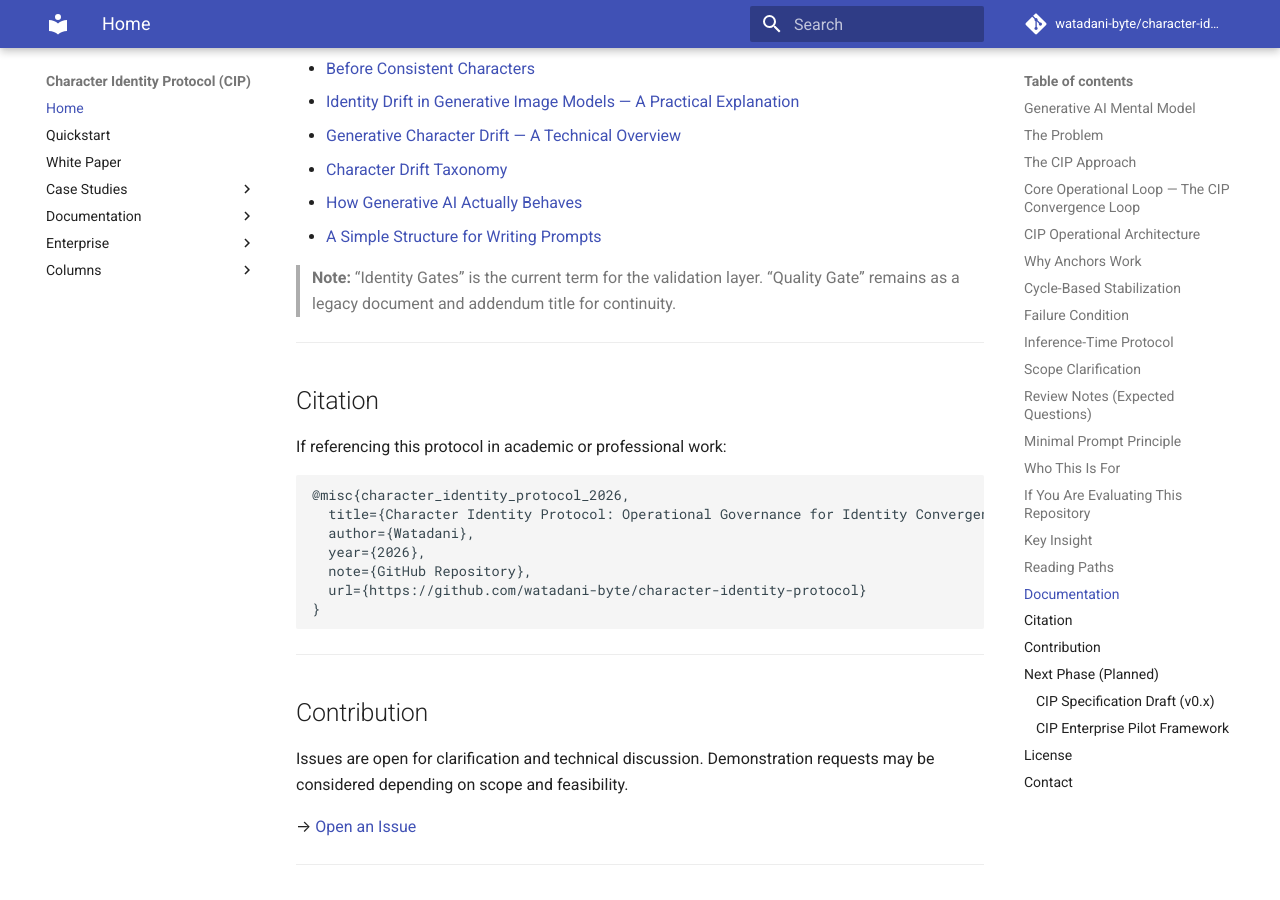
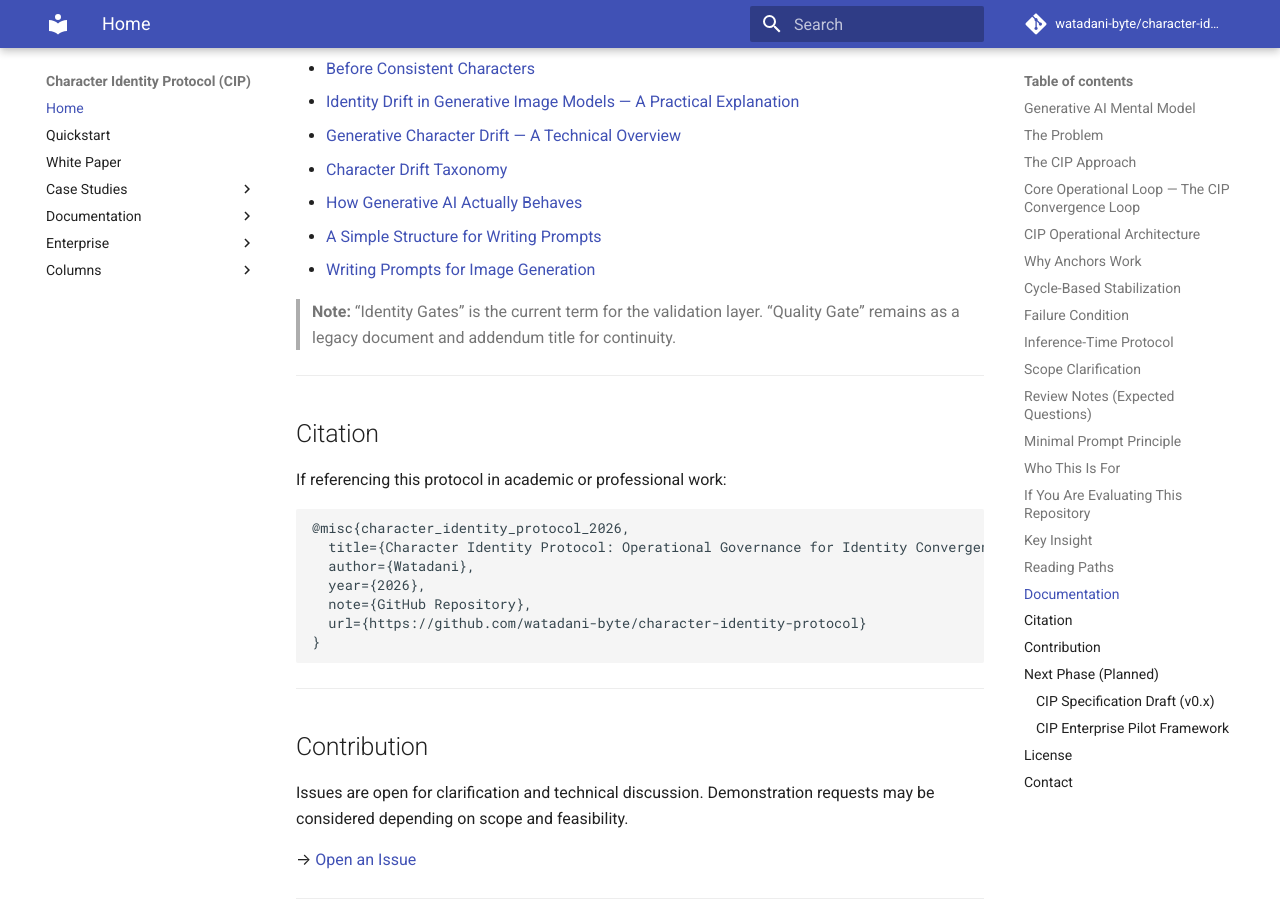
Before and after one commit to watadani-byte/character-identity-protocol, an MkDocs documentation site: the page built from docs/index.md, in a window 1280 px wide and 900 px high, scrolled down 10433 px. Built offline with MkDocs 1.6.1 and Material for MkDocs 9.7.7, drawn with Linux system fonts in a browser that asks for light colours; comment, search, counter and statistics services are not loaded.

Commit message:
index.md を更新

```diff
--- a/docs/index.md
+++ b/docs/index.md
@@ -444,6 +444,7 @@ Identity in generative systems does not persist automatically.
 - [Character Drift Taxonomy](docs/character_drift_taxonomy.md)
 - [How Generative AI Actually Behaves](docs/column_how_generative_ai_behaves.md)
 - [A Simple Structure for Writing Prompts](docs/column_prompt_structure.md)
+- [Writing Prompts for Image Generation](docs/column_image_prompt_structure.md)
 
 > **Note:** “Identity Gates” is the current term for the validation layer. “Quality Gate” remains as a legacy document and addendum title for continuity.
 
```
